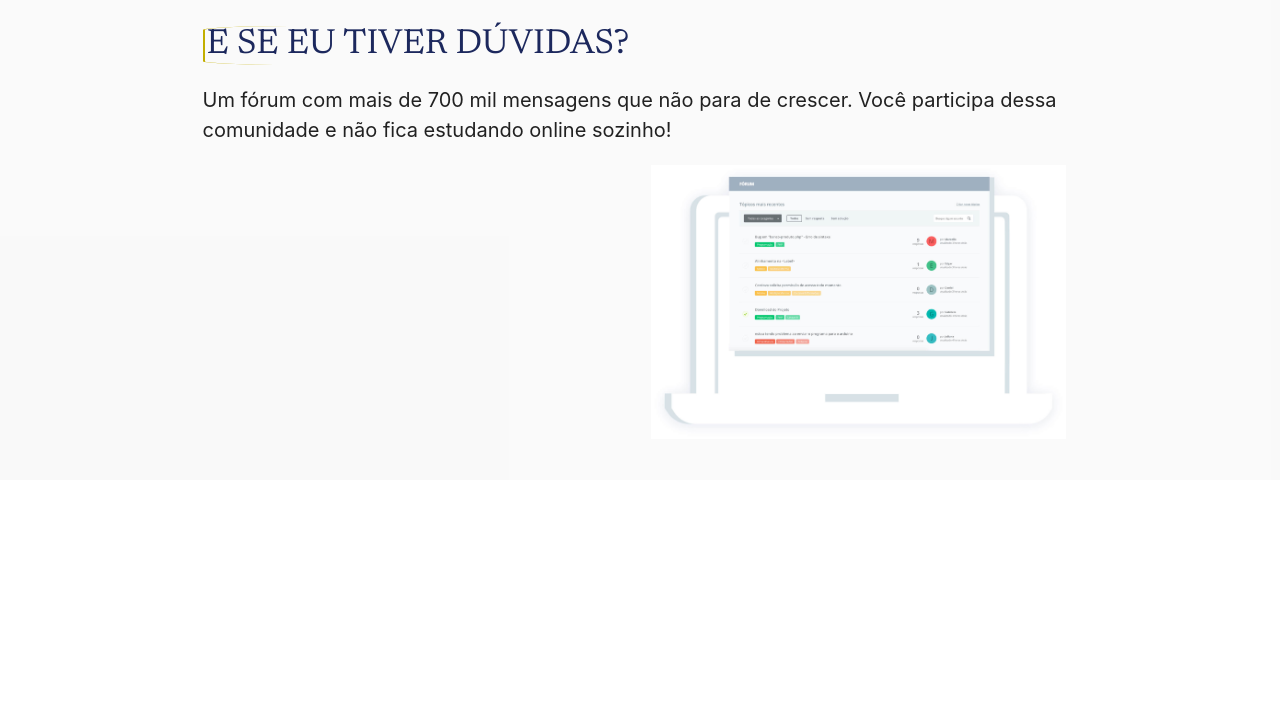
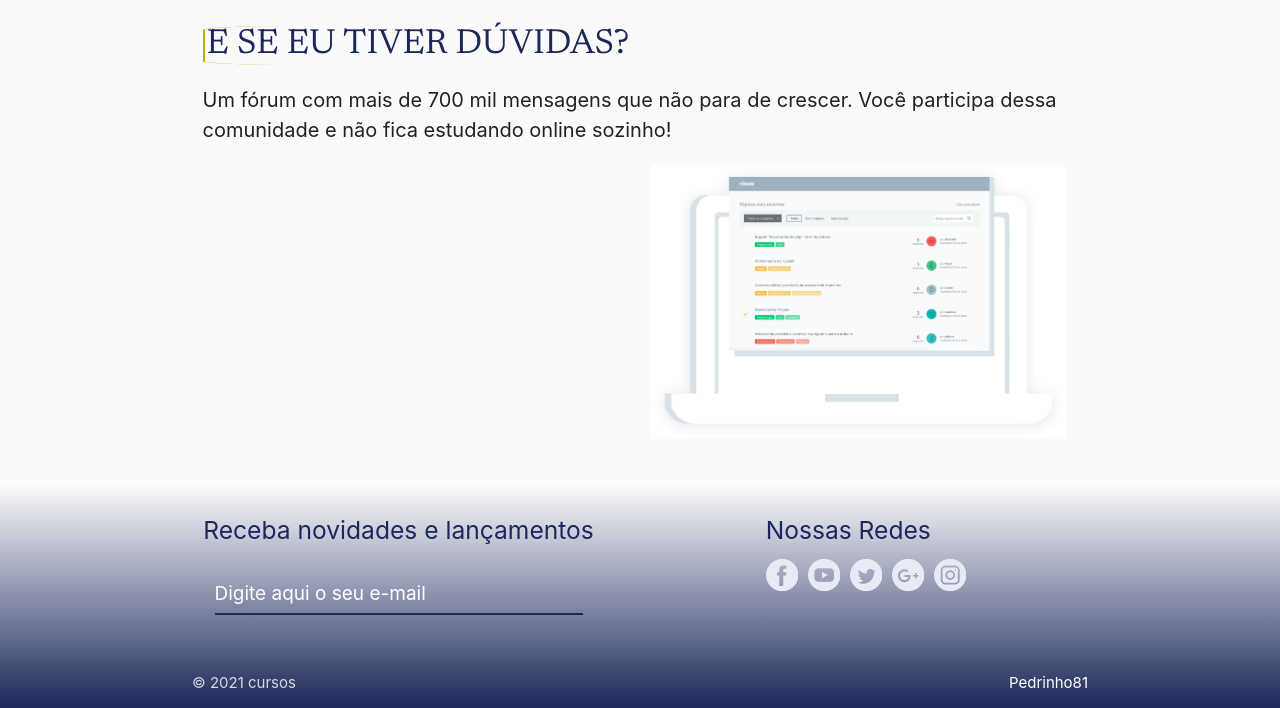
Before and after one commit to pedrinho81/LandPage_Materialize, a plain HTML site: page index.html in a window 1280 px wide. Shown: the part 1543-2251 px from the top of the page. Before the commit the page ends 2023 px from the top, so only its background shows below. Drawn offline with nearby package versions, Linux system fonts and the light colour scheme.

Commit message:
add_footer_repairs

```diff
--- a/css/style.css
+++ b/css/style.css
@@ -108,3 +108,66 @@ section#comofunciona h3{
     padding-left: 2px;
     border-radius: 10%;
 }
+
+.page-footer{
+    background-image: linear-gradient(#fff,rgb(28, 40, 93) );
+}
+
+label {
+    color: rgb(243, 243, 243);
+    font-weight: 400;
+}
+h5 {
+    color:rgb(28, 40, 93);
+}
+label.labell{
+    color: white;
+    font-size: 19px !important;
+    ;
+}
+label.labell.active{
+    color: white !important;
+    font-size: 23px !important;
+
+
+}
+label.labell::after{
+    color: white;
+}
+input:not([type]), input[type=text]:not(.browser-default), input[type=password]:not(.browser-default), input[type=email]:not(.browser-default), input[type=url]:not(.browser-default), input[type=time]:not(.browser-default), input[type=date]:not(.browser-default), input[type=datetime]:not(.browser-default), input[type=datetime-local]:not(.browser-default), input[type=tel]:not(.browser-default), input[type=number]:not(.browser-default), input[type=search]:not(.browser-default), textarea.materialize-textarea {
+    border-bottom: 2px solid rgb(28, 40, 93);
+}
+input:not([type]):focus:not([readonly]), input[type=text]:not(.browser-default):focus:not([readonly]), input[type=password]:not(.browser-default):focus:not([readonly]), input[type=email]:not(.browser-default):focus:not([readonly]), input[type=url]:not(.browser-default):focus:not([readonly]), input[type=time]:not(.browser-default):focus:not([readonly]), input[type=date]:not(.browser-default):focus:not([readonly]), input[type=datetime]:not(.browser-default):focus:not([readonly]), input[type=datetime-local]:not(.browser-default):focus:not([readonly]), input[type=tel]:not(.browser-default):focus:not([readonly]), input[type=number]:not(.browser-default):focus:not([readonly]), input[type=search]:not(.browser-default):focus:not([readonly]), textarea.materialize-textarea:focus:not([readonly]){
+    border-bottom: 2px solid rgb(28, 40, 93);
+}
+div#social ul li{
+    width: 32px; height: 32px;
+    float: left;
+    margin-right: 10px;
+}
+
+div#social ul li a{
+    background-image: url("../imagens/sprite-social.png");
+    display: block;
+    height: 100%;
+    text-indent: -99999em;
+}
+
+
+div#social ul li:nth-child(1) a{ background-position: 0px 0;}
+div#social ul li:nth-child(2) a{ background-position: -32px 0;}
+div#social ul li:nth-child(3) a{ background-position: -64px 0;}
+div#social ul li:nth-child(4) a{ background-position: -96px 0;}
+div#social ul li:nth-child(5) a{ background-position: -128px 0;}
+
+div#social ul li:nth-child(1) a:hover{ background-position: 0px -32px;}
+div#social ul li:nth-child(2) a:hover{ background-position: -32px -32px;}
+div#social ul li:nth-child(3) a:hover{ background-position: -64px -32px;}
+div#social ul li:nth-child(4) a:hover{ background-position: -96px -32px;}
+div#social ul li:nth-child(5) a:hover{ background-position: -128px -32px;}
+
+
+
+.right {
+    color: white;
+}
--- a/index.html
+++ b/index.html
@@ -194,6 +194,45 @@
     </div>
 
   </section>
+  <section class="page-footer">
+    <div class="container">
+      <div class="row">
+        <div class="col S12 M6 L6">
+          <header>
+            <h5>
+              Receba novidades e lançamentos
+            </h5>
+            <div class="input-field col s12 m12">
+              <input id="usuario" type="text" class="validate">
+              <label for="usuario" class="labell">
+                Digite aqui o seu e-mail
+              </label>
+            </div>
+          </header>
+        </div>
+        <div id="social"class="col m4 l4 offset-l2">
+          <header>
+            <h5>Nossas Redes</h5>
+          </header>
+          <ul>
+            <li><a href="#"></a></li>
+            <li><a href="#"></a></li>
+            <li><a href="#"></a></li>
+            <li><a href="#"></a></li>
+            <li><a href="#"></a></li>
+          </ul>
+        </div>
+      </div>
+
+
+    </div>
+    <div class="footer-copyright">
+      <div class="container">
+        &copy; 2021 cursos
+        <a href="https://www.linkedin.com/in/pedro-henrique-863533207/" class="right">Pedrinho81</a>
+      </div>
+    </div>
+  </section>
   <script src="https://cdnjs.cloudflare.com/ajax/libs/jquery/3.6.0/jquery.min.js"
     integrity="sha512-894YE6QWD5I59HgZOGReFYm4dnWc1Qt5NtvYSaNcOP+u1T9qYdvdihz0PPSiiqn/+/3e7Jo4EaG7TubfWGUrMQ=="
     crossorigin="anonymous"></script>
```
Also changed, not shown: js/script.js (line endings or trailing spaces).
